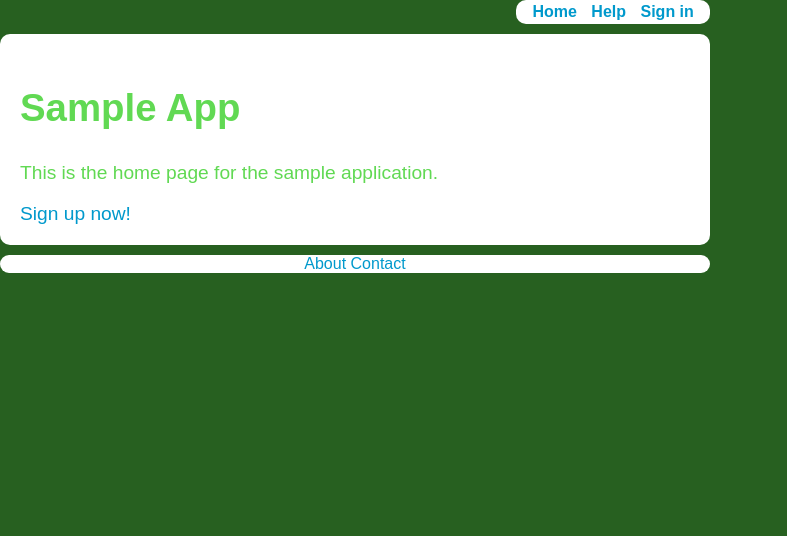
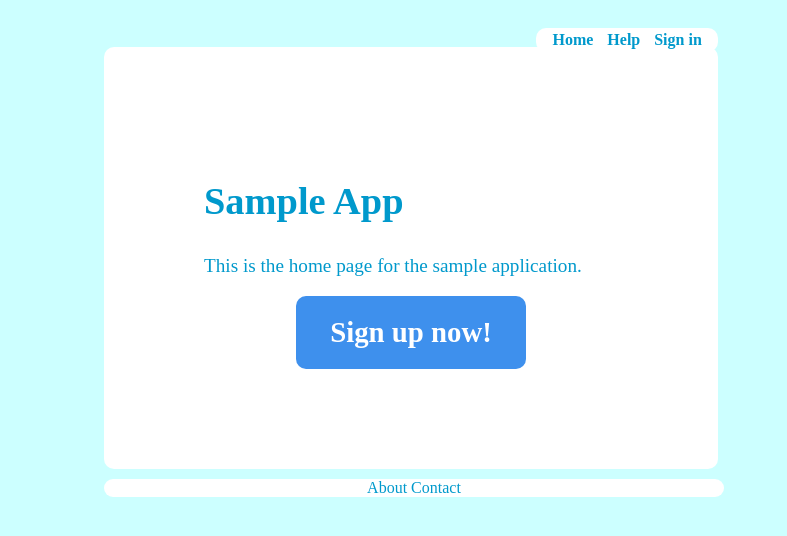
Before and after one commit to UTKARS/Ruby-on-Rails-Projects, a Rails app: page / in a window 1280 px wide. Shown: the top 536 px of the page, without its empty margins (0-787 px from the left). Run offline with Rails 7, Linux system fonts and the light colour scheme; style sheets or scripts are compiled from the project's sources; parts of the project's set-up code (start-up, migrations or seed data) failed here and were passed over; some libraries are stand-ins or nearby versions.

Commit message:
new blue style

```diff
--- a/sampl_app/app/assets/stylesheets/style.css
+++ b/sampl_app/app/assets/stylesheets/style.css
@@ -3,27 +3,22 @@
 }
 
 body {
-	margin: 0;
-	padding: 0;
-	background: #276020;
-	font-family: Arial, Helvetica, sans-serif;
-	font-size: 16px;
-	font-weight: 200;
-	color: #61D953;
+	background: #cff;
 }
 
 header {
-	width: 710px;
-	height: 15px;
-	margin: 0 auto;
+	padding-top: 20px;
+
 }
 section {
+  color: #09c;
   margin-top: 1em;
+  margin-left: 5em;
   font-size: 120%;
-  padding: 20px;
+  padding: 100px;
   background: #fff;
 }
-
+/*Zagolovok sample app*/
 section h1 {
   font-size: 200%;
 }
@@ -38,13 +33,13 @@ a:hover {
   color: #0a9;
   text-decoration: underline;
   background-color: #D6EBFF;
-  -moz-border-radius:    4px;
-  -webkit-border-radius: 4px;
-  border-radius:         4px;
+  -moz-border-radius:    10px;
+  -webkit-border-radius: 10px;
+  border-radius:         10px;
 }
 
 a:visited {
-  color: 	#E0A3FF;
+  color: #069;
 }
 /* Navigation */
 
@@ -82,17 +77,33 @@ nav ul li a:visited {
 nav ul li a:hover {
   text-decoration: underline;
 }
+footer nav {
+  float: center;
+}
 footer {
   text-align: center;
   margin-top: 10px;
-  width: 710px;
+  width: 620px;
+  margin-left: 6em;
+  /*margin-right: 15em;*/
+}
+
+
+/* Sign up button */
+
+a.signup_button {
   margin-left: auto;
   margin-right: auto;
+  display: block;
+  text-align: center;
+  width: 190px;
+  color: #fff;
+  background: #3E90ED;
+  font-size: 150%;
+  font-weight: bold;
+  padding: 20px;
 }
 
-footer nav {
-  float: none;
-}
 /* Round corners */
 
 .round {
```
